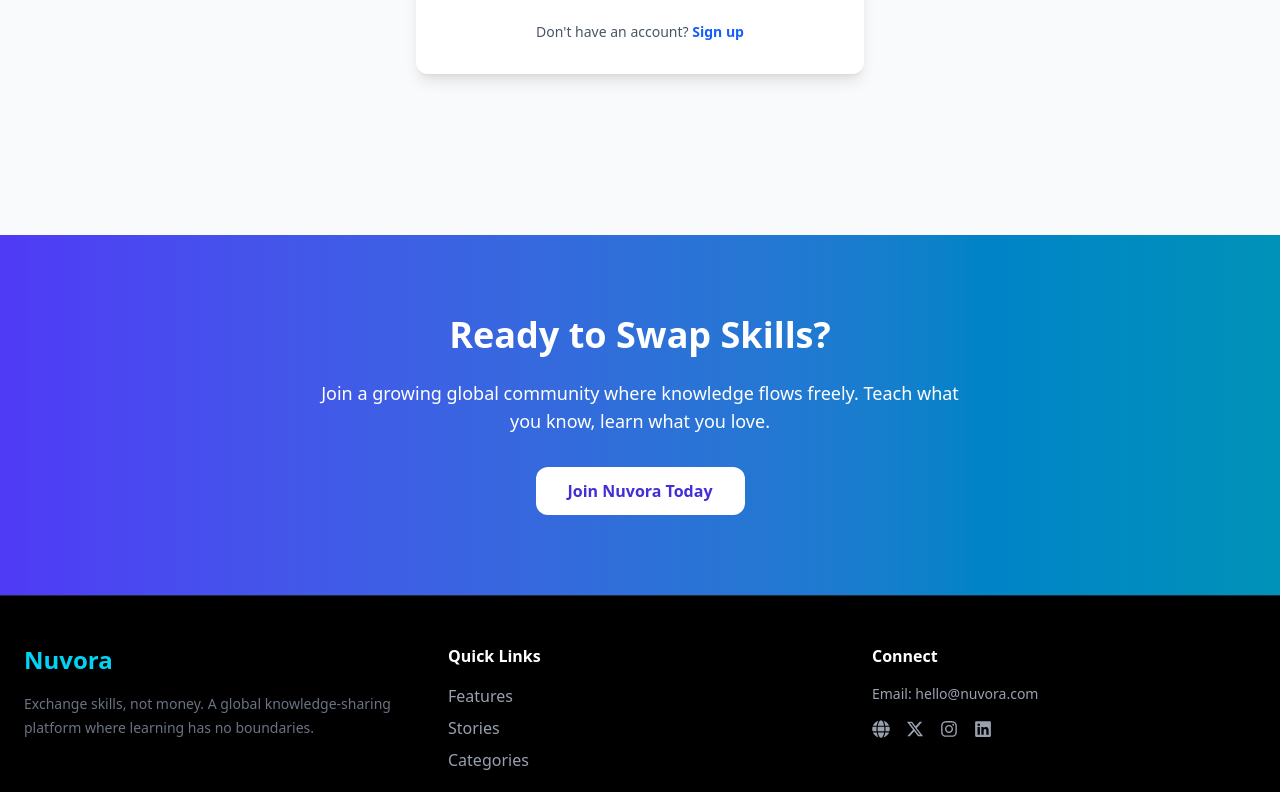
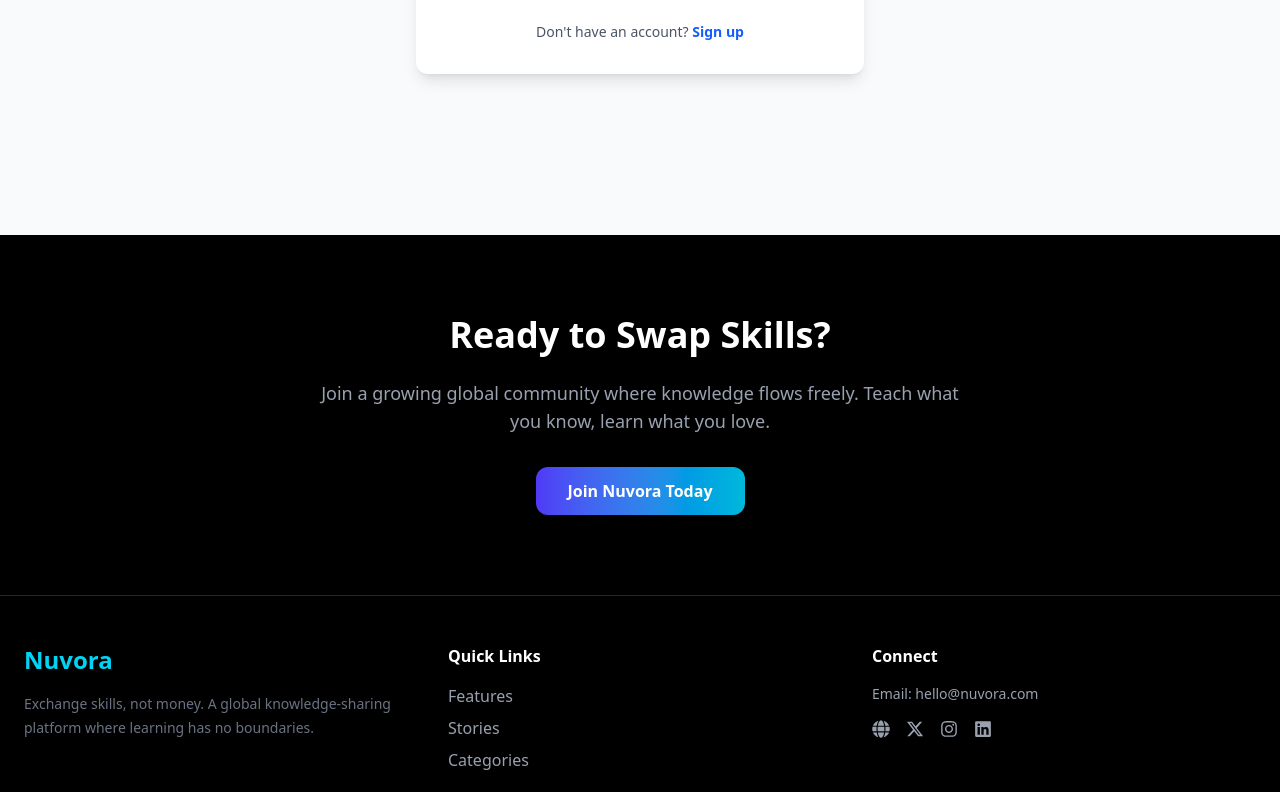
Before and after one commit to azadgupta1/Nuvora, a React (Vite) app in the folder frontend/: page /login in a window 1280 px wide. Shown: the part 625-1417 px from the top of the page. Built offline with nearby package versions, Linux system fonts and the light colour scheme.

Commit message:
Added CTA

```diff
--- a/frontend/src/components/Landing/Footer.jsx
+++ b/frontend/src/components/Landing/Footer.jsx
@@ -68,19 +68,21 @@ function Footer() {
   return (
     <div>
       {/* 🚀 Final Call-to-Action */}
-      <section className="py-20 bg-gradient-to-r from-indigo-600 to-cyan-600 text-white text-center">
+      <section className="py-20 bg-black text-white text-center">
         <h3 className="text-4xl font-bold mb-6">Ready to Swap Skills?</h3>
-        <p className="text-lg mb-8 max-w-2xl mx-auto">
+        <p className="text-lg mb-8 max-w-2xl mx-auto text-gray-400">
           Join a growing global community where knowledge flows freely.
           Teach what you know, learn what you love.
         </p>
         <button
           onClick={() => navigate("/register")}
-          className="bg-white text-indigo-700 px-8 py-3 rounded-xl font-semibold hover:bg-gray-100 transition"
+          className="bg-gradient-to-r from-indigo-600 to-cyan-500 px-8 py-3 rounded-xl font-semibold text-white shadow-lg hover:shadow-cyan-500/40 transition"
         >
           Join Nuvora Today
         </button>
       </section>
+
+
 
       {/* 📌 Footer */}
       <footer className="bg-black text-gray-400 py-12 border-t border-gray-800" id="contact">
```
